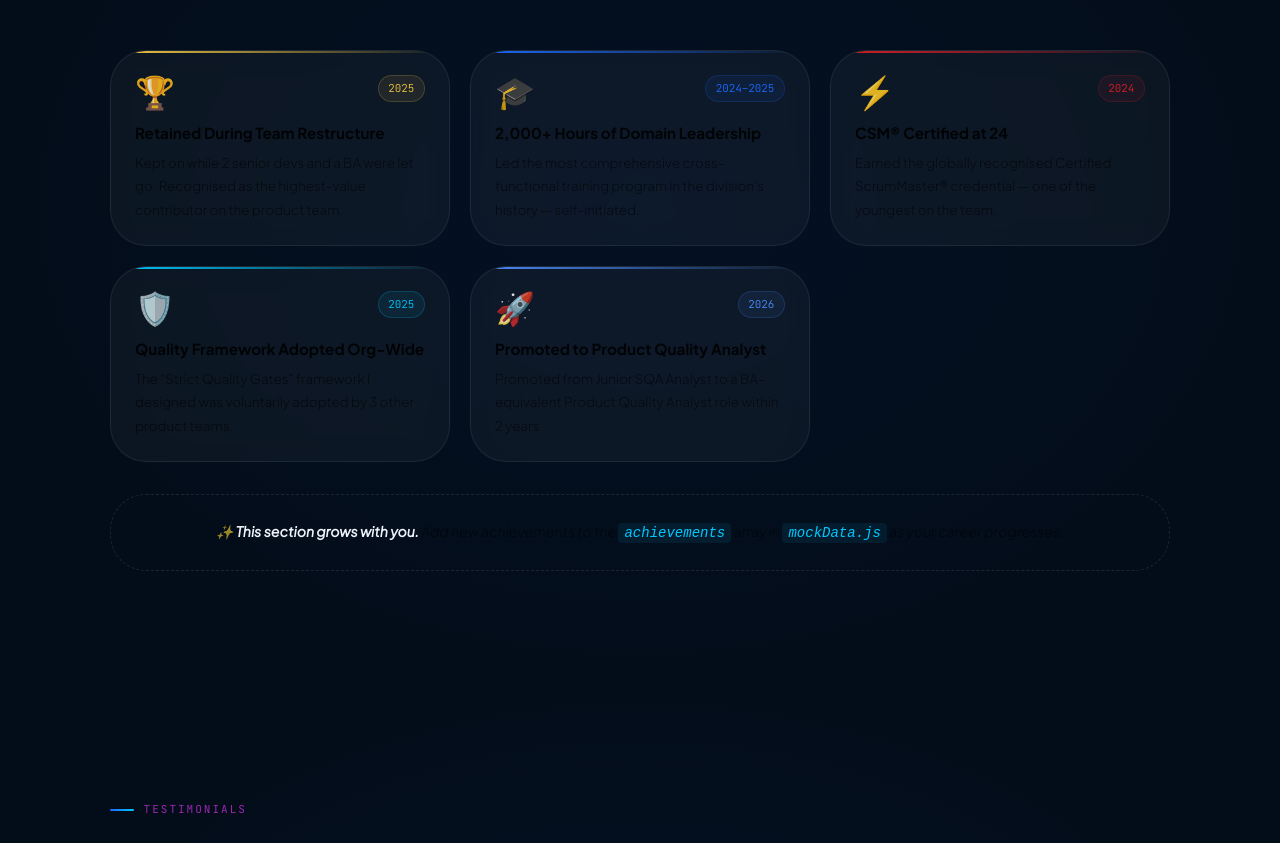
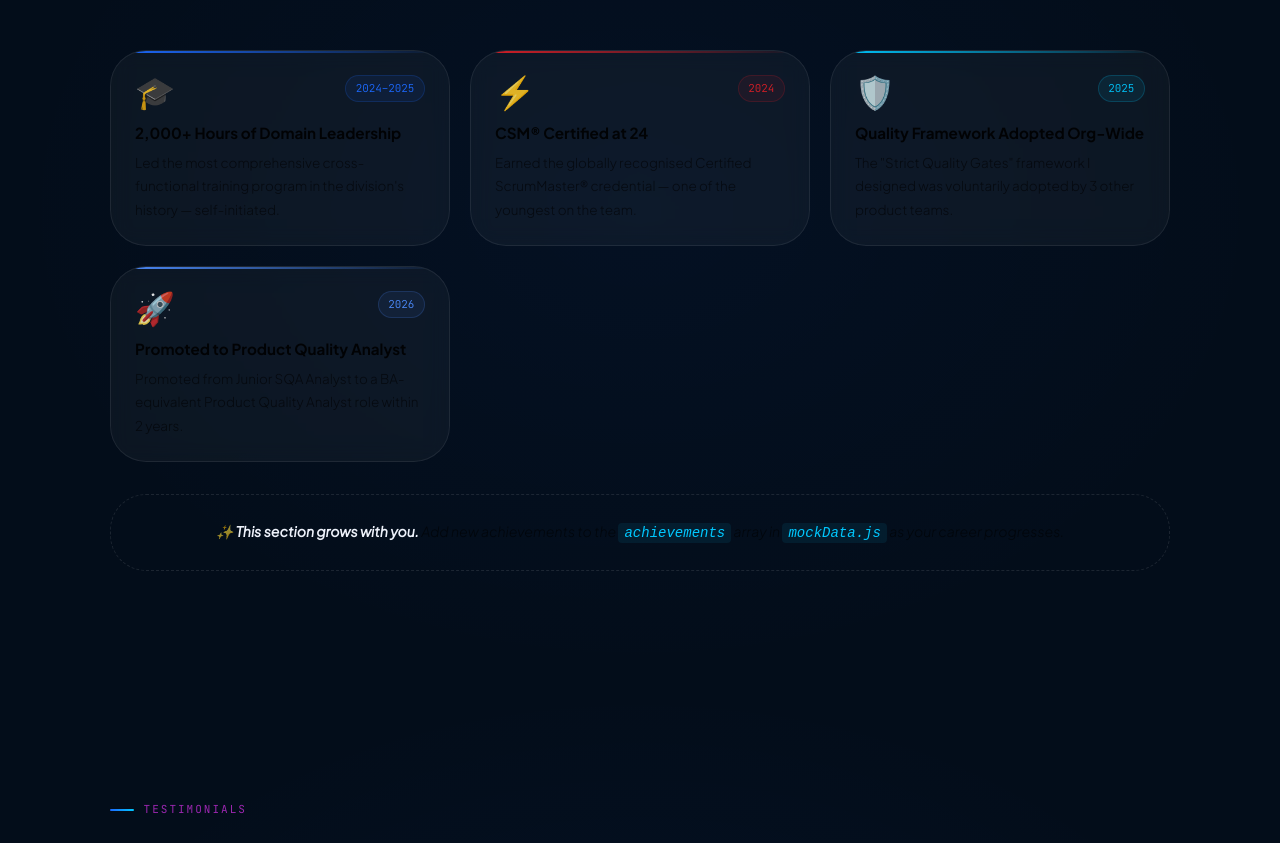
Before and after one commit to shironigun/shironigun.github.io, a React (Vite) app: page / in a window 1280 px wide. Shown: the part 9227-10070 px from the top of the page. Built offline with nearby package versions, Linux system fonts and the light colour scheme.

Commit message:
Remove retained during restructure achievement

```diff
--- a/src/data/mockData.js
+++ b/src/data/mockData.js
@@ -1008,15 +1008,6 @@ export const caseStudies = [
 // ─── ACHIEVEMENTS ─────────────────────────────────────────────────
 export const achievements = [
   {
-    id: "retained",
-    icon: "🏆",
-    title: "Retained During Team Restructure",
-    detail:
-      "Kept on while 2 senior devs and a BA were let go. Recognised as the highest-value contributor on the product team.",
-    year: "2025",
-    color: "#f5c842",
-  },
-  {
     id: "domain",
     icon: "🎓",
     title: "2,000+ Hours of Domain Leadership",
```
